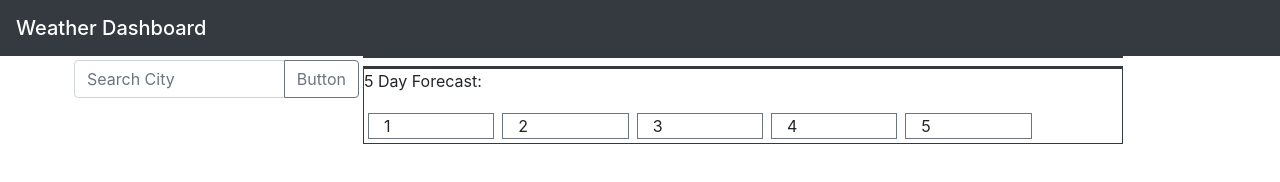
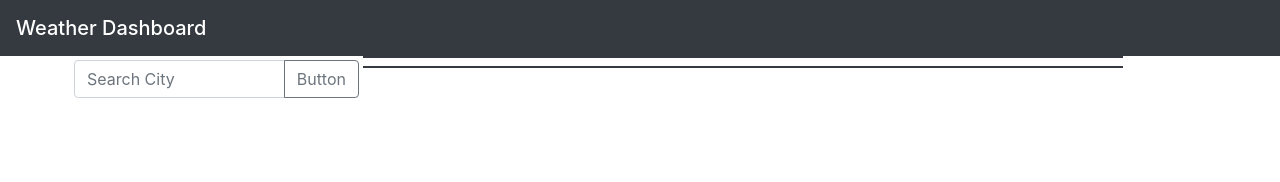
Before and after one commit to maxdmc1/weather-dashboard, a plain HTML site: page index.html in a window 1280 px wide. Drawn offline with nearby package versions, Linux system fonts and the light colour scheme.

```diff
--- a/index.html
+++ b/index.html
@@ -43,7 +43,7 @@
                     <div class="conditions" id="windSpace-js"></div>
                     <div class="conditions" id="uvSpace-js"></div>
                 </div>
-                <div id="forecastWeastherDiv" class="row forecastWeather border border-dark">
+                <div id="forecastWeastherDiv" class="row forecastWeather border border-dark d-none">
                     <!-- <div class="row"> -->
                     <p class="forecast-title">5 Day Forecast:</p>
                     <!-- </div> -->
```
